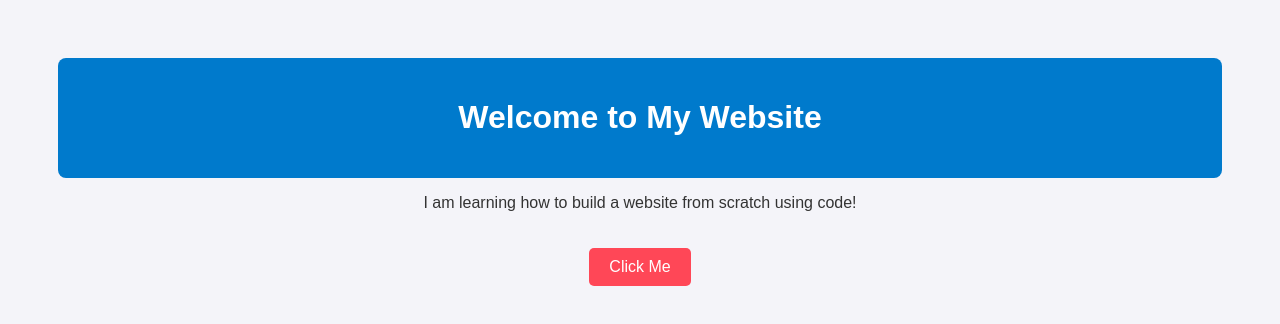
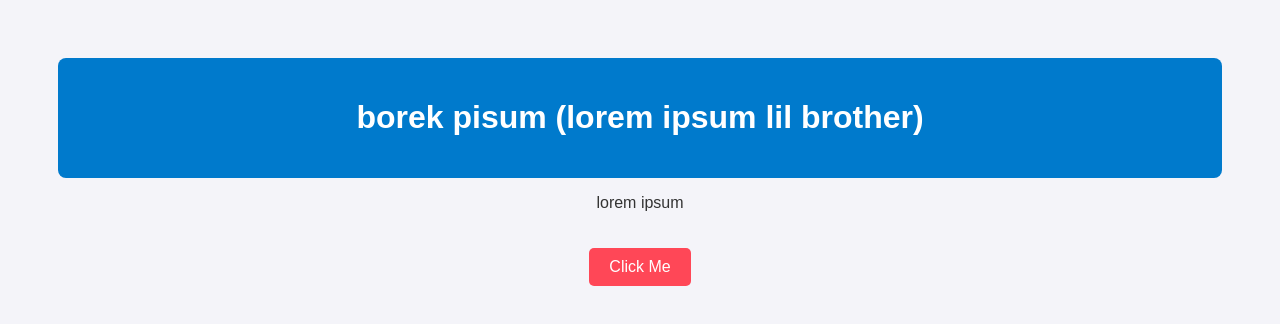
Before and after one commit to oof-oof12123/post-its, a plain HTML site: page index.html in a window 1280 px wide. Drawn offline with Linux system fonts and the light colour scheme.

Commit message:
Update index.html

```diff
--- a/index.html
+++ b/index.html
@@ -3,15 +3,15 @@
 <head>
     <meta charset="UTF-8">
     <meta name="viewport" content="width=device-width, initial-scale=1.0">
-    <title>My First Website</title>
+    <title>hello markiplier</title>
     <link rel="stylesheet" href="style.css">
 </head>
 <body>
     <header>
-        <h1>Welcome to My Website</h1>
+        <h1>borek pisum (lorem ipsum lil brother)</h1>
     </header>
     <main>
-        <p>I am learning how to build a website from scratch using code!</p>
+        <p>lorem ipsum</p>
         <button id="alertBtn">Click Me</button>
     </main>
     <script src="script.js"></script>
```
